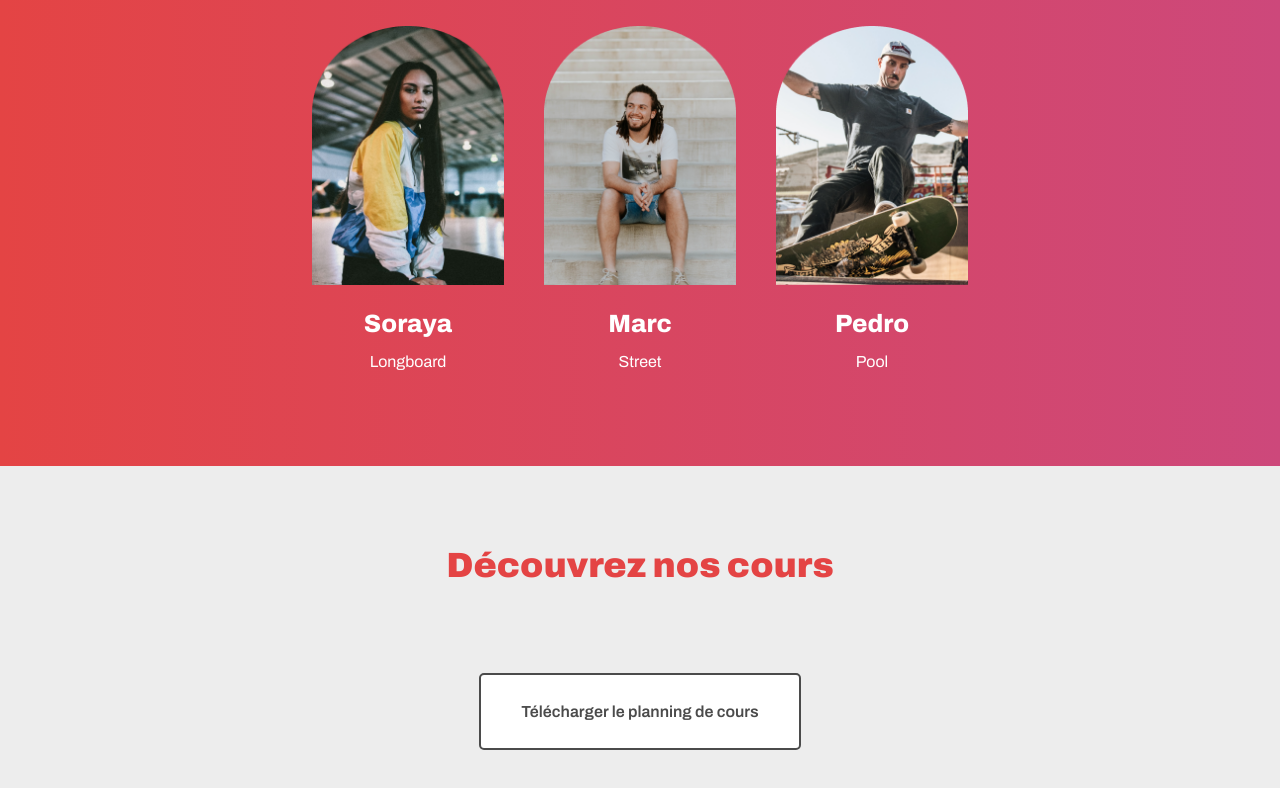
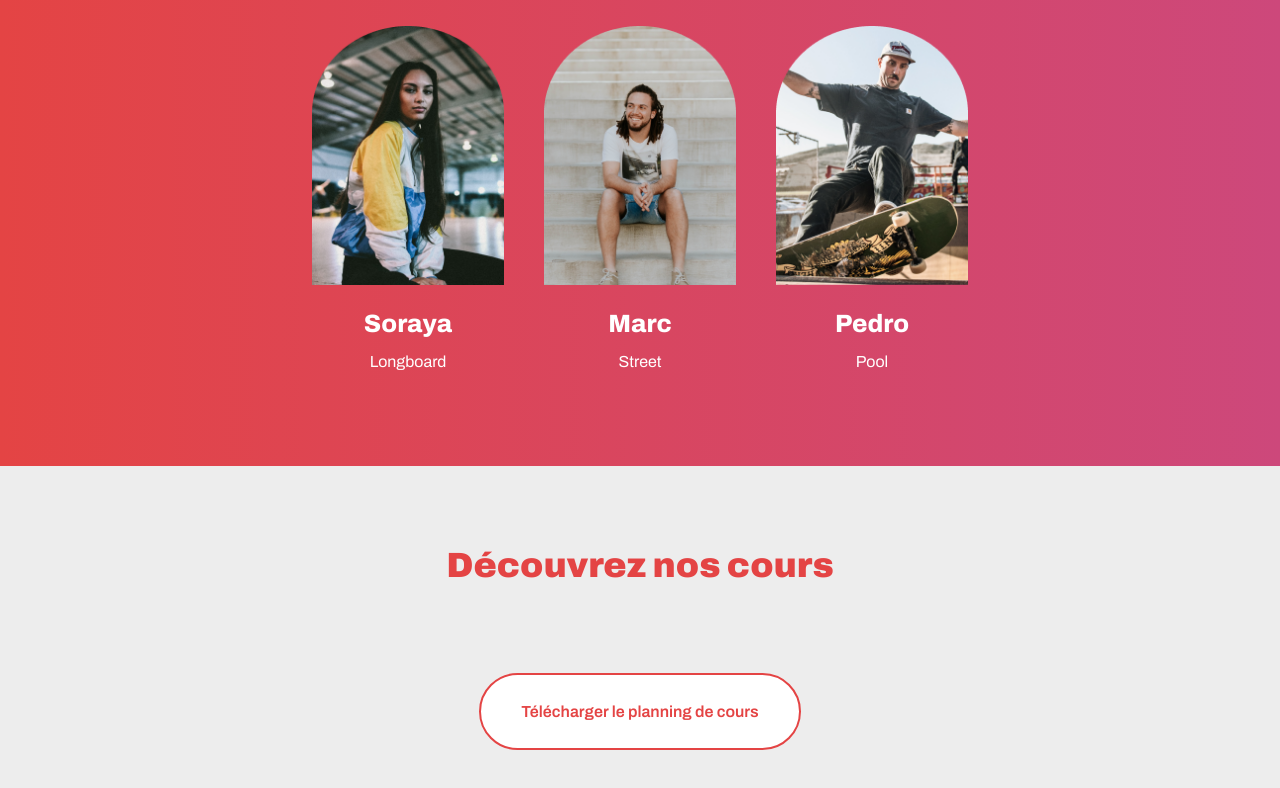
Before and after one commit to sofiane-abou-abderrahim/riding-cities-oc-p2, a plain HTML site: page index.html in a window 1280 px wide. Shown: the part 1494-2282 px from the top of the page. Drawn offline with Linux system fonts and the light colour scheme.

Commit message:
application styles premier bouton

```diff
--- a/index.html
+++ b/index.html
@@ -80,7 +80,9 @@
         <section class="sectionLightGreyBackground">
           <h2>Découvrez nos cours</h2>
           <div class="directionRow">
-            <a class="button buttonDrakGreyColor" href="documents/planning"
+            <a
+              class="button buttonDrakGreyColor buttonMainColor buttonRounded buttonHighlight"
+              href="documents/planning"
               >Télécharger le planning de cours</a
             >
           </div>
```
